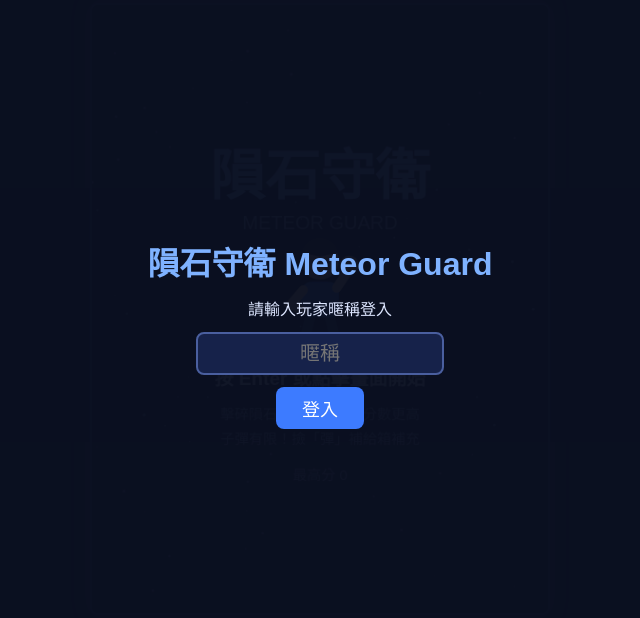
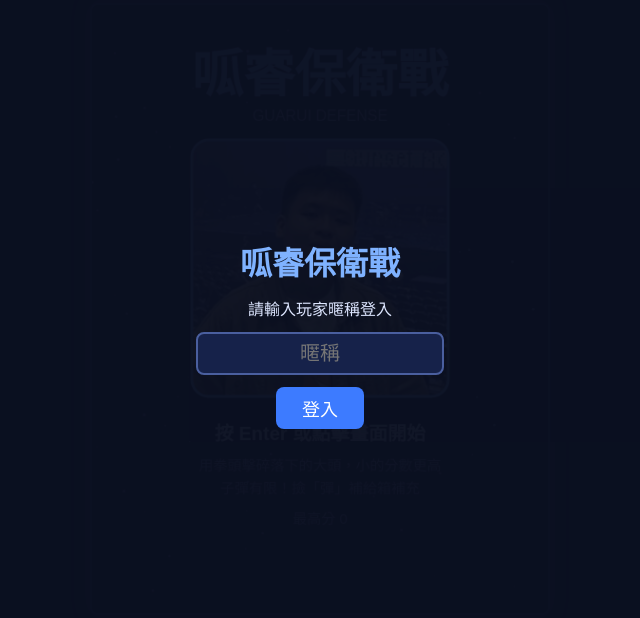
Before and after one commit to az1221000loov-cyber/growlay_lu_fighting, a plain HTML site: page index.html in a window 1280 px wide. Shown: the part 67-685 px from the top of the page, without its empty margins (320-960 px from the left). Drawn offline with Linux system fonts and the light colour scheme.

Commit message:
Add files via upload

```diff
--- a/index.html
+++ b/index.html
@@ -3,7 +3,7 @@
 <head>
 <meta charset="UTF-8">
 <meta name="viewport" content="width=device-width, initial-scale=1, user-scalable=no">
-<title>隕石守衛 Meteor Guard</title>
+<title>呱睿保衛戰</title>
 <style>
   html, body { margin:0; height:100%; background:#0b1020; color:#dde6ff; font-family:"Noto Sans TC","Microsoft JhengHei",sans-serif; }
   body { display:flex; flex-direction:column; align-items:center; justify-content:center; touch-action:none; user-select:none; }
@@ -23,7 +23,7 @@
 </head>
 <body>
 <div id="login">
-  <h1>隕石守衛 Meteor Guard</h1>
+  <h1>呱睿保衛戰</h1>
   <div>請輸入玩家暱稱登入</div>
   <input id="uname" maxlength="16" placeholder="暱稱" autocomplete="off">
   <button id="ubtn">登入</button>
@@ -46,6 +46,9 @@ try { hi = +localStorage.getItem('meteor_hi') || 0; } catch(e) {}
 const headImg = new Image(); let headOk = false;
 headImg.onload = () => { headOk = true; };
 headImg.src = 'head.png';
+const coverImg = new Image(); let coverOk = false;
+coverImg.onload = () => { coverOk = true; };
+coverImg.src = 'cover.jpg';
 
 const keys = {}, touch = {l:false, r:false, u:false, d:false, f:false};
 const stars = Array.from({length:70}, () => ({x:Math.random()*W, y:Math.random()*H, s:Math.random()*40+15, r:Math.random()*1.4+.3}));
@@ -277,13 +280,18 @@ function draw() {
   }
 
   if (state === 'title') {
-    text('隕石守衛', W/2, 200, 58, '#7fb2ff');
-    text('METEOR GUARD', W/2, 236, 20, '#8a9acc', 'center', 'normal');
-    drawHero(W/2, 300, 2.2, 1);
-    text('按 Enter 或點擊畫面開始', W/2, 400, 20, '#dde6ff');
-    text('擊碎隕石得分，小隕石分數更高', W/2, 436, 15, '#8a9acc', 'center', 'normal');
-    text('子彈有限！撿「彈」補給箱補充', W/2, 462, 15, '#8a9acc', 'center', 'normal');
-    text('最高分 ' + hi, W/2, 500, 15, '#8a9acc', 'center', 'normal');
+    text('呱睿保衛戰', W/2, 92, 54, '#7fb2ff');
+    text('GUARUI DEFENSE', W/2, 122, 16, '#8a9acc', 'center', 'normal');
+    const cs = 270, cx = (W-cs)/2, cy = 142;
+    if (coverOk) {
+      ctx.save(); ctx.beginPath(); ctx.roundRect(cx, cy, cs, cs, 18); ctx.clip();
+      ctx.drawImage(coverImg, cx, cy, cs, cs); ctx.restore();
+      ctx.strokeStyle = '#7fb2ff'; ctx.lineWidth = 3; ctx.beginPath(); ctx.roundRect(cx, cy, cs, cs, 18); ctx.stroke();
+    } else drawHero(W/2, cy+cs/2, 2.2, 1);
+    text('按 Enter 或點擊畫面開始', W/2, 458, 20, '#dde6ff');
+    text('用拳頭擊碎落下的大頭，小的分數更高', W/2, 490, 15, '#8a9acc', 'center', 'normal');
+    text('子彈有限！撿「彈」補給箱補充', W/2, 514, 15, '#8a9acc', 'center', 'normal');
+    text('最高分 ' + hi, W/2, 546, 15, '#8a9acc', 'center', 'normal');
   } else if (state === 'pause') {
     ctx.fillStyle = 'rgba(11,16,32,.75)'; ctx.fillRect(0, 0, W, H);
     text('暫停', W/2, H/2, 44, '#dde6ff');
```
Also changed, not shown: dashboard.html (+2 -2 lines), cover.jpg (added).
